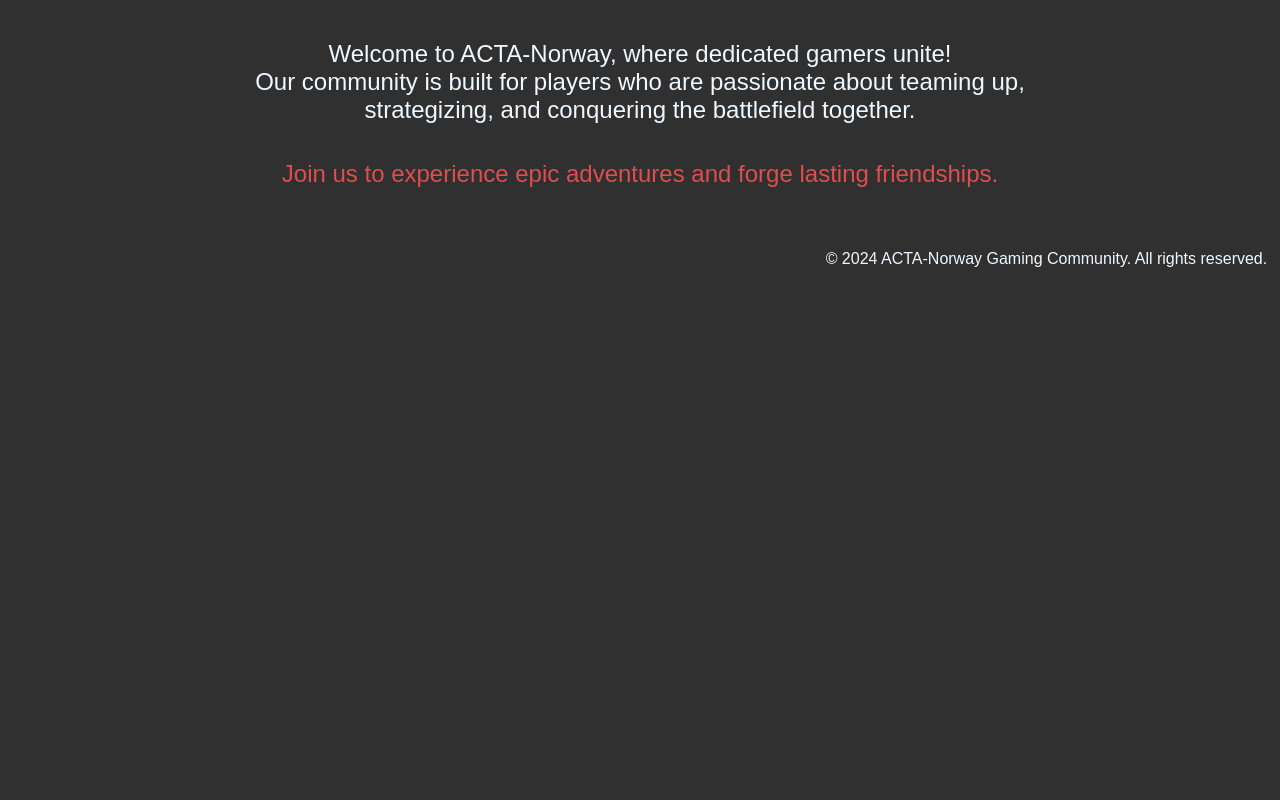
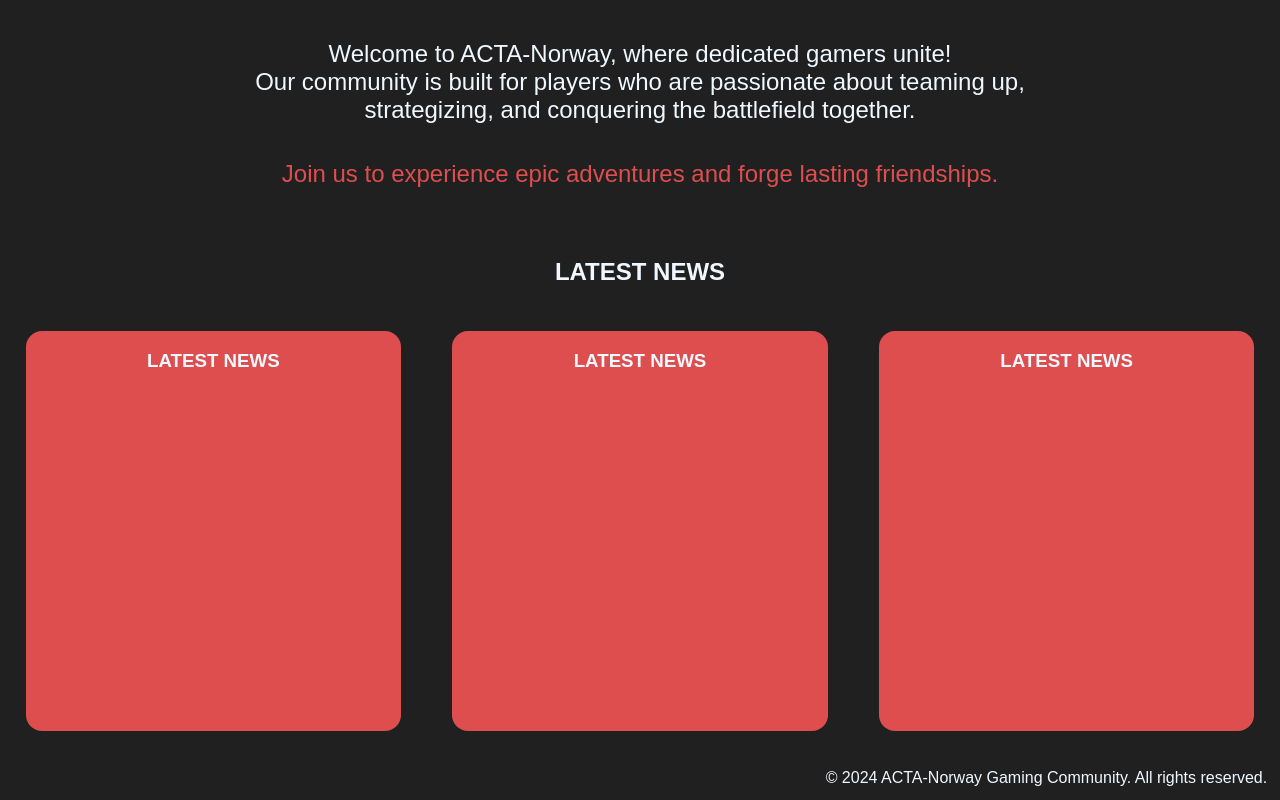
Before and after one commit to Papagon2/ACTA-Norge-WebPage, a plain HTML site: page index.html in a window 1280 px wide. Shown: the part 357-1157 px from the top of the page. Before the commit the page ends 800 px from the top, so only its background shows below. Drawn offline with Linux system fonts and the light colour scheme.

Commit message:
another example

```diff
--- a/index.html
+++ b/index.html
@@ -50,6 +50,29 @@
             strategizing, and conquering the battlefield together.</p>
             <p class="joinus-text">Join us to experience epic adventures and forge lasting friendships.</p>
         </div>
+
+        <div id="news-container">
+            <div class="latestnews-text">
+                <h2>
+                    LATEST NEWS
+                </h2>
+            </div>
+
+            <div id="latest-news">
+                <div class="news">
+                    <h3>LATEST NEWS</h3>
+                    <p></p>
+                </div>
+                <div class="news">
+                    <h3>LATEST NEWS</h3>
+                    <p></p>
+                </div>
+                <div class="news">
+                    <h3>LATEST NEWS</h3>
+                    <p></p>
+                </div>
+            </div>
+        </div>
         <!--<div id="info-container">
             <div class="about-us">
                 <h2 class="text-center">ABOUT US</h2>
--- a/styles.css
+++ b/styles.css
@@ -1,5 +1,5 @@
 html, body {
-    background-color: #303030;
+    background-color: #202020;
     color: aliceblue;
     font-family: Arial, Helvetica, sans-serif;
     font-style: normal;
@@ -19,7 +19,7 @@ html, body {
 }
 
 .header-text {
-    color: #232323;
+    color: #202020;
     position: absolute;
     margin-left: 50%;
 
@@ -62,6 +62,26 @@ html, body {
     margin-top: 4%;
 }
 
+#news-container {
+    text-align: center;
+}
+
+.latestnews-text > h2 {
+
+}
+
+#latest-news {
+    display: flex;
+    justify-content: space-around;
+}
+
+.news {
+    background-color: rgb(222, 78, 78);
+    width: 100%;
+    height: 400px;
+    margin: 2%;
+    border-radius: 16px;
+}
 
 
 
```
